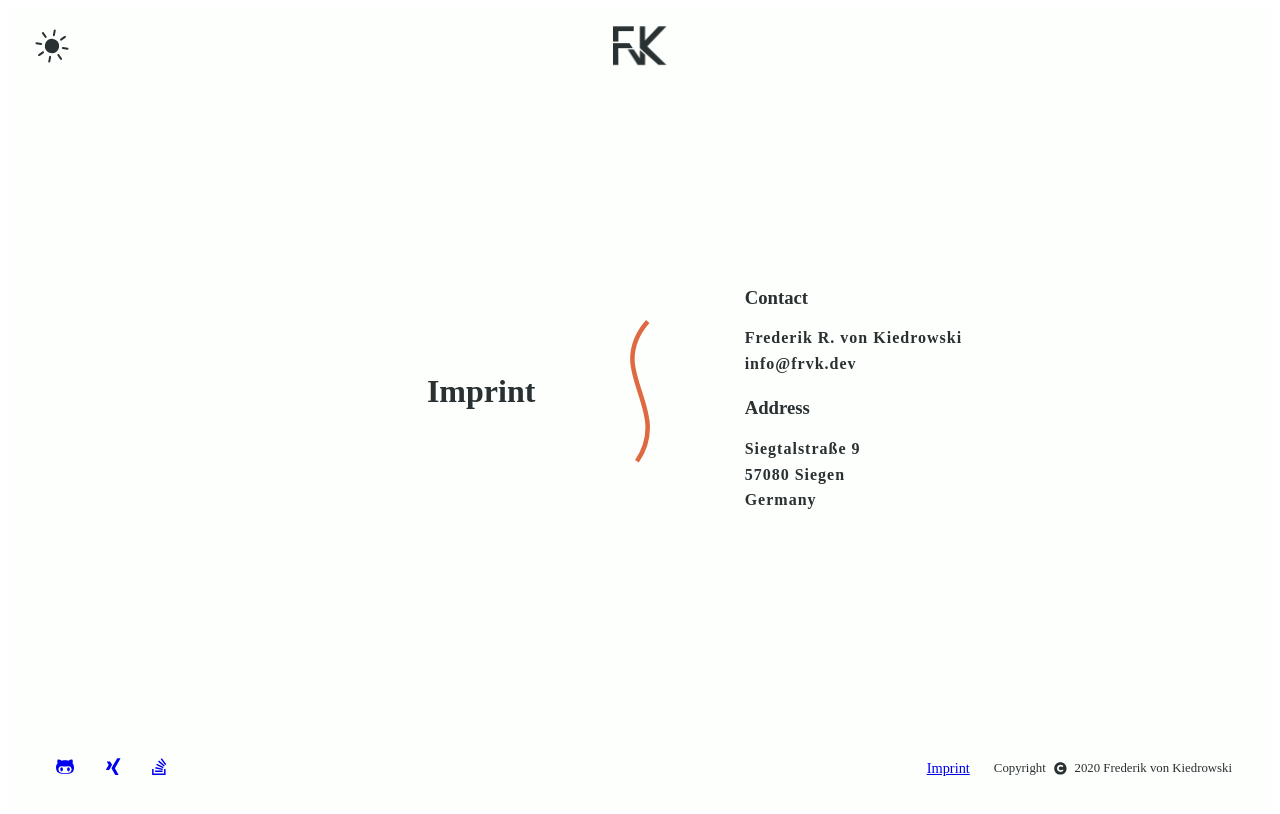
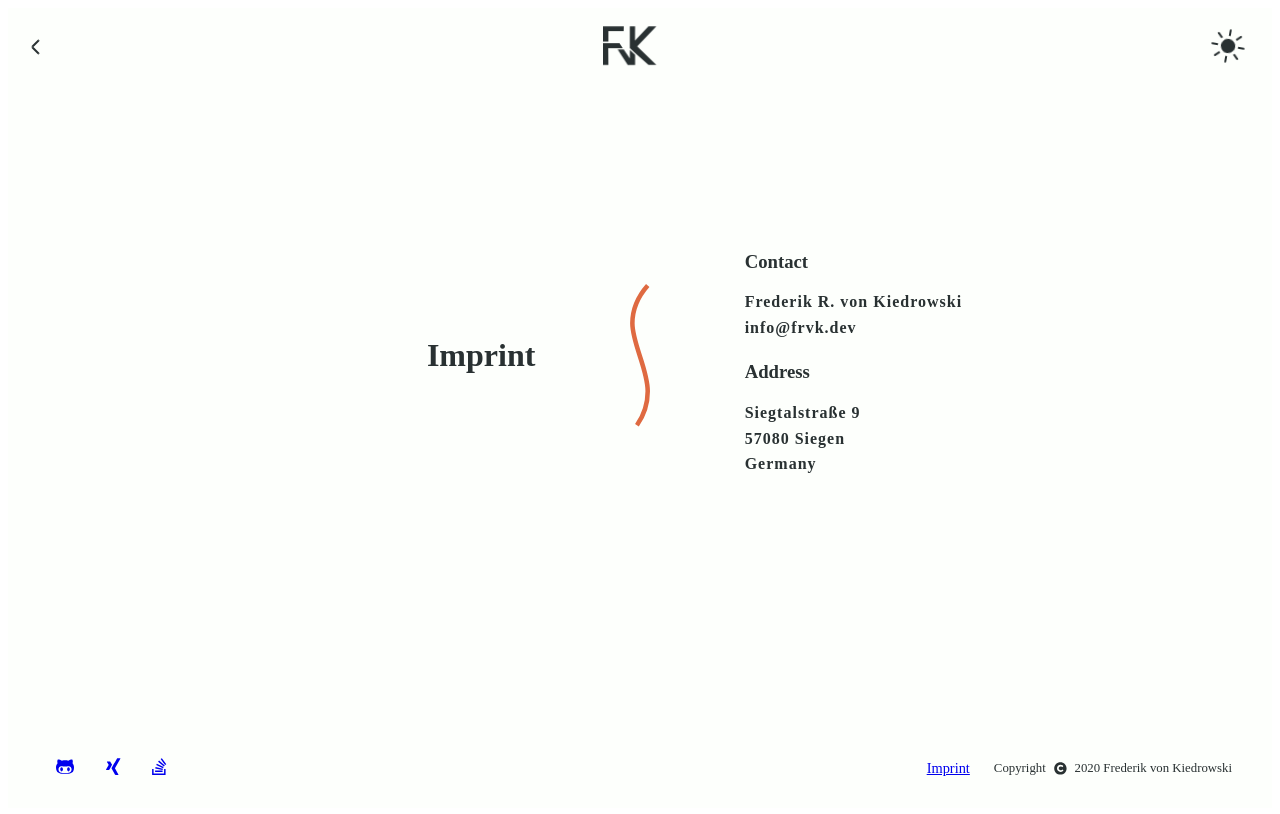
Before and after one commit to Napster2709/portfolio, a React app: page /imprint in a window 1280 px wide. Built offline with nearby package versions, Linux system fonts and the light colour scheme.

Commit message:
feat: header changes

```diff
--- /dev/null
+++ b/src/components/backArrow/BackArrow.tsx
@@ -0,0 +1,19 @@
+import React from 'react';
+import { Link } from 'react-router-dom';
+import styles from './styles.scss';
+
+interface BackArrowProps {
+  to: string;
+}
+
+const BackArrow = ({ to }: BackArrowProps): React.ReactElement => {
+  return (
+    <Link to={to}>
+      <div className={styles.arrow}>
+        <div className={styles.inner}></div>
+      </div>
+    </Link>
+  );
+};
+
+export { BackArrow };
--- /dev/null
+++ b/src/components/backArrow/index.ts
@@ -0,0 +1 @@
+export * from './BackArrow';
--- /dev/null
+++ b/src/components/backArrow/styles.scss
@@ -0,0 +1,85 @@
+@import 'styles/common.scss';
+
+$height: 2px;
+$arrowColor: $lightwhite;
+$deplay: 0.3s;
+$duration: 0.5s;
+
+.arrow {
+  position: relative;
+  display: flex;
+  justify-content: center;
+  align-items: center;
+  height: 20px;
+  width: 20px;
+  cursor: pointer;
+  animation: slideLeft 0.3s ease;
+
+  .inner {
+    position: relative;
+    height: 3px;
+    width: 20px;
+
+    &::before {
+      content: '';
+      display: block;
+      position: absolute;
+      height: $height;
+      width: 10px;
+      border-radius: 5px;
+      background-color: $arrowColor;
+      transform-origin: left center;
+      transform: rotate(0);
+      animation: rotateUp $duration ease forwards;
+      animation-delay: $deplay;
+      transition: background-color 0.5s ease;
+    }
+
+    &::after {
+      content: '';
+      display: block;
+      position: absolute;
+      height: $height;
+      width: 10px;
+      border-radius: 5px;
+      background-color: $arrowColor;
+      transform-origin: left center;
+      transform: rotate(0);
+      animation: rotateDown $duration ease forwards;
+      animation-delay: $deplay;
+      transition: background-color 0.5s ease;
+    }
+  }
+}
+
+[data-theme='light'] {
+  .arrow {
+    .inner {
+      &::after {
+        background-color: $dark;
+      }
+
+      &::before {
+        background-color: $dark;
+      }
+    }
+  }
+}
+
+@keyframes rotateUp {
+  from {
+    transform: rotate(0);
+  }
+  to {
+    transform: rotate(-45deg);
+  }
+}
+
+@keyframes rotateDown {
+  from {
+    transform: rotate(0);
+  }
+  to {
+    transform: rotate(45deg);
+  }
+}
--- a/src/components/header/Header.tsx
+++ b/src/components/header/Header.tsx
@@ -3,25 +3,36 @@ import { MainContext, steps } from 'utils';
 import { Logo } from '../logo';
 import styles from './styles.scss';
 import cn from 'classnames';
-import { ColorThemeToggle, Grid } from 'components';
+import { BackArrow, ColorThemeToggle } from 'components';
 import { Link } from 'react-router-dom';
 
-const Header = (): React.ReactElement => {
+interface HeaderProps {
+  logo?: boolean;
+  back?: string;
+}
+
+const Header = ({ logo, back }: HeaderProps): React.ReactElement => {
   const context = useContext(MainContext);
   return (
     context.currentStep != steps.welcome && (
       <div className={cn(styles.header, styles.fadeIn)}>
-        <Grid className={styles.content} fluid>
-          <Grid.Column cols={1} className={styles.toggle}>
+        <div className={styles.content}>
+          {back && (
+            <div className={styles.back}>
+              <BackArrow to={back} />
+            </div>
+          )}
+          {logo && (
+            <div>
+              <Link to="/">
+                <Logo className={styles.logo} />
+              </Link>
+            </div>
+          )}
+          <div className={styles.toggle}>
             <ColorThemeToggle />
-          </Grid.Column>
-          <Grid.Column centered cols={10}>
-            <Link to="/">
-              <Logo className={styles.logo} />
-            </Link>
-          </Grid.Column>
-          <Grid.Column centered cols={1}></Grid.Column>
-        </Grid>
+          </div>
+        </div>
       </div>
     )
   );
--- a/src/components/header/styles.scss
+++ b/src/components/header/styles.scss
@@ -16,6 +16,9 @@
 
 .content {
   width: 100%;
+  display: flex;
+  align-items: center;
+  justify-content: space-between;
 
   .toggle {
     display: flex;
--- a/src/components/index.ts
+++ b/src/components/index.ts
@@ -17,3 +17,4 @@ export * from './colorThemeToggle';
 export * from './enumeration';
 export * from './modal';
 export * from './privatText';
+export * from './backArrow';
--- a/src/components/privatText/styles.scss
+++ b/src/components/privatText/styles.scss
@@ -11,6 +11,7 @@
 
   &::before {
     @include font-p();
+    transition: color 0.5s ease;
   }
 
   &.name {
--- a/src/components/socialList/SocialList.tsx
+++ b/src/components/socialList/SocialList.tsx
@@ -6,8 +6,9 @@ import {
   faStackOverflow,
   faGithubAlt,
 } from '@fortawesome/free-brands-svg-icons';
+import { ColorThemeToggle } from 'components';
 
-const SocialList: React.FC = () => {
+const SocialList = (): React.ReactElement => {
   return (
     <div className={styles.socialList}>
       <a
--- a/src/pages/home/Main.tsx
+++ b/src/pages/home/Main.tsx
@@ -4,6 +4,7 @@ import {
   ColorThemeToggle,
   Enumeration,
   Grid,
+  Header,
   Huge,
   Line,
   Logo,
@@ -18,9 +19,7 @@ interface MainProps {
 const Main = ({ className }: MainProps): React.ReactElement => {
   return (
     <>
-      <div className={cn(styles.header, styles.alignSelf)}>
-        <ColorThemeToggle />
-      </div>
+      <Header />
       <div className={styles.main}>
         <Section className={cn(className, styles.height100)}>
           <Grid className={cn(styles.content)}>
--- a/src/pages/impressum/Impressum.tsx
+++ b/src/pages/impressum/Impressum.tsx
@@ -6,9 +6,9 @@ import cn from 'classnames';
 const Impressum = (): React.ReactElement => {
   return (
     <>
-      <Header />
+      <Header logo back="/" />
       <div className={styles.main}>
-        <Section marginTop="15%">
+        <Section marginTop="12%">
           <Grid fluid>
             <Grid.Column centered cols={5} className={styles.content}>
               <h1 className={cn(styles.title, styles.slideLeft)}>Imprint</h1>
```
